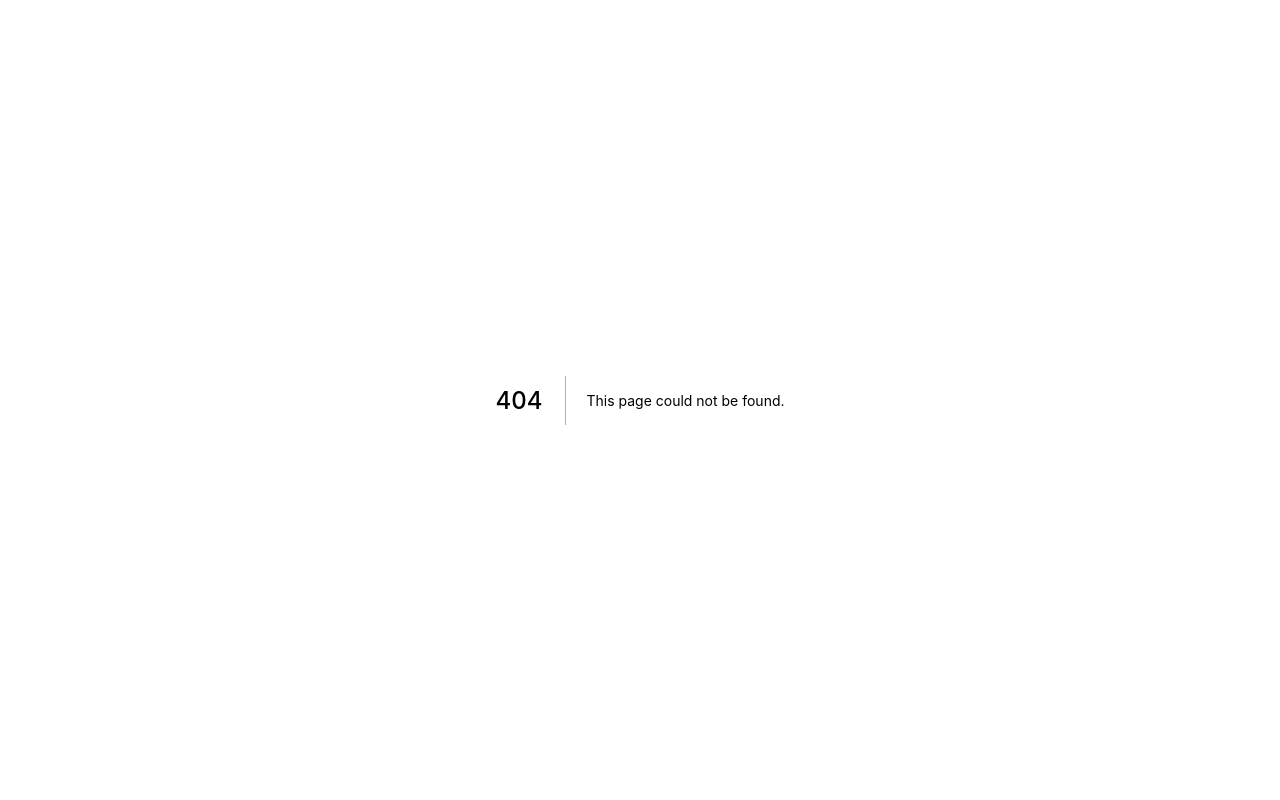
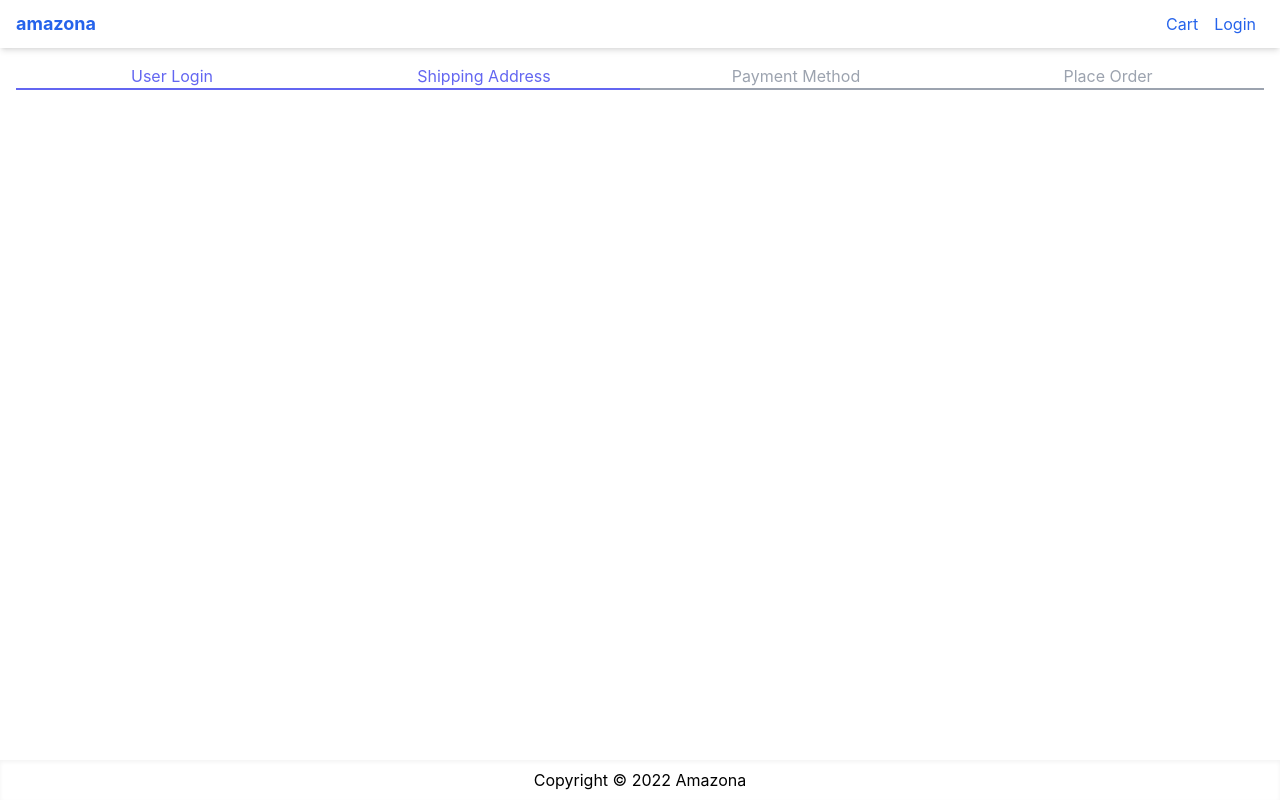
Before and after one commit to leobewater/youtube-next-js-ecommerce-mongo, a Next.js app: page /shipping in a window 1280 px wide. Before the commit this address had no page. Built offline with nearby package versions, Linux system fonts and the light colour scheme; no server answers.

Commit message:
set up checkout wizard

```diff
--- /dev/null
+++ b/components/CheckoutWizard.js
@@ -0,0 +1,22 @@
+function CheckoutWizard({ activeStep = 0 }) {
+  return (
+    <div className="mb-5 flex flex-wrap">
+      {['User Login', 'Shipping Address', 'Payment Method', 'Place Order'].map(
+        (step, index) => (
+          <div
+            key={step}
+            className={`flex-1 border-b-2 text-center ${
+              index <= activeStep
+                ? 'border-indigo-500 text-indigo-500'
+                : 'border-gray-400 text-gray-400'
+            }`}
+          >
+            {step}
+          </div>
+        )
+      )}
+    </div>
+  );
+}
+
+export default CheckoutWizard;
--- /dev/null
+++ b/pages/shipping.js
@@ -0,0 +1,12 @@
+import CheckoutWizard from '../components/CheckoutWizard';
+import Layout from '../components/Layout';
+
+function ShippingScreen() {
+  return (
+    <Layout title="Shipping Address">
+        <CheckoutWizard activeStep={1} />
+    </Layout>
+  )
+}
+
+export default ShippingScreen
```
